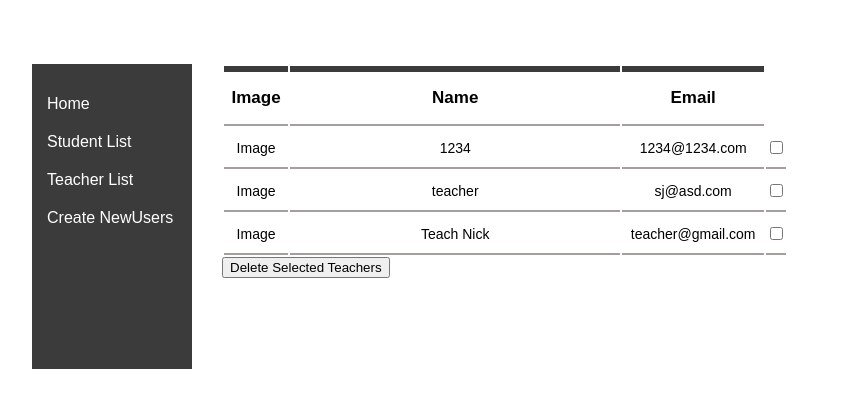
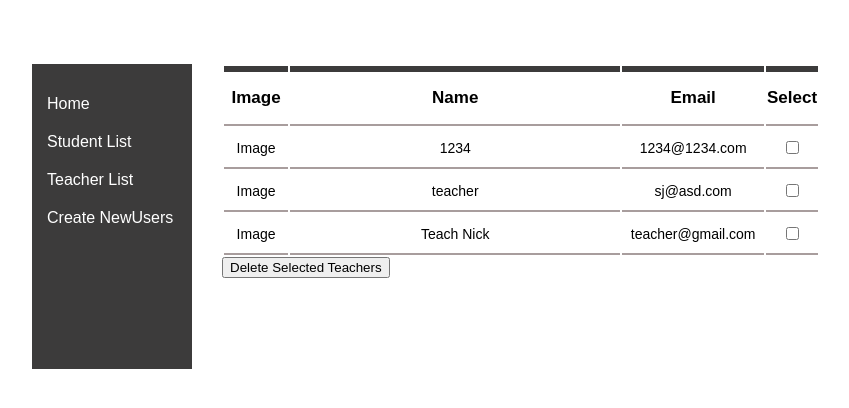
Before and after one commit to pwnedmk/Education-System, a PHP site: page /teacherlist.php in a window 1280 px wide. Shown: the top 408 px of the page, without its empty margins (96-945 px from the left). Run offline with PHP 8.4, Linux system fonts and the light colour scheme; data comes from the database, SQL or seed files in the repository.

Commit message:
add select

```diff
--- a/teacherlist.php
+++ b/teacherlist.php
@@ -22,6 +22,7 @@
             <th width="70">Image</th>
             <th width="500">Name</th>
             <th width="150">Email</th>
+            <th width="50">Select</th>
         </tr>
         </thead>
         <?php
```
